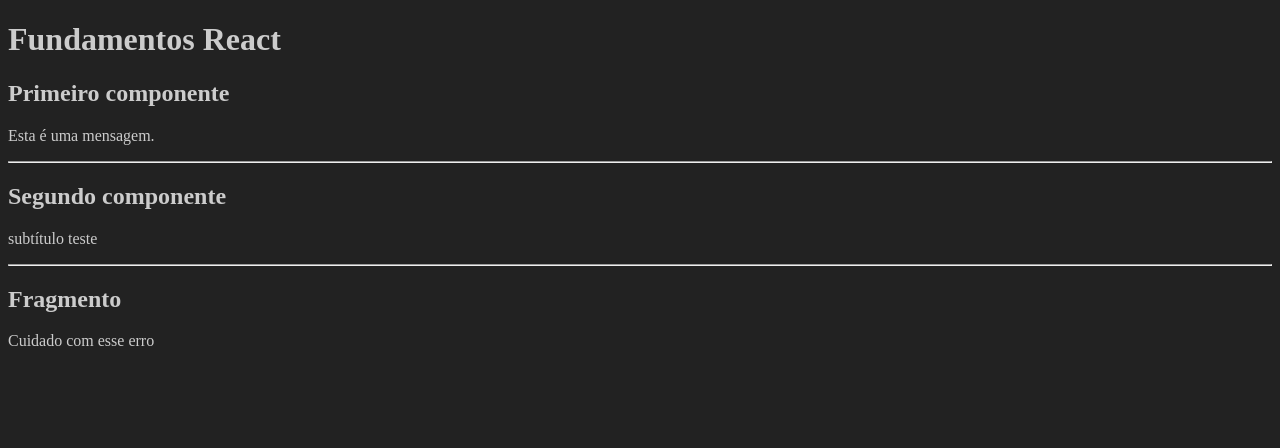
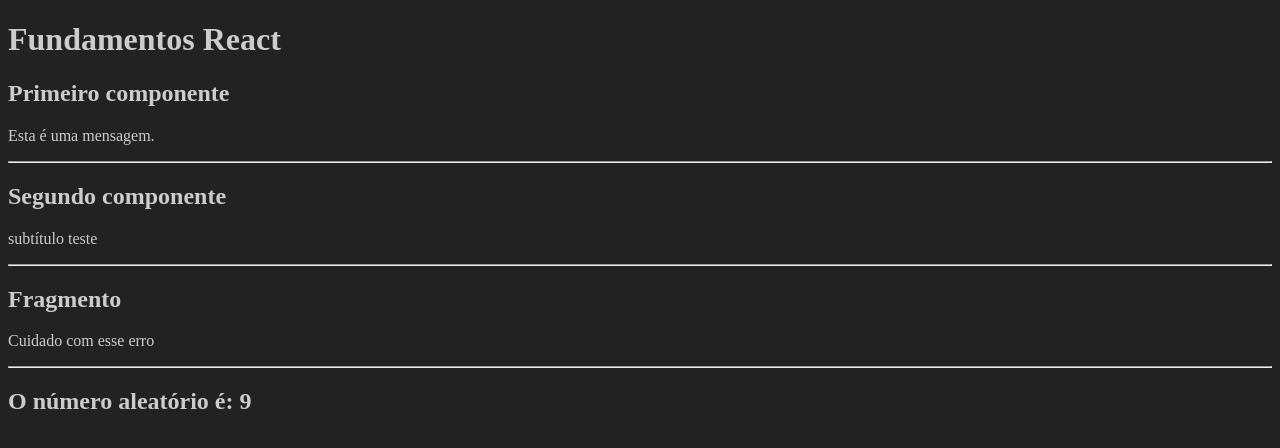
Before and after one commit to matheusrf96/fundamentos-react, a React (Create React App) app: page / in a window 1280 px wide. Shown: the top 448 px of the page. Built offline with nearby package versions, Linux system fonts and the light colour scheme.

Commit message:
Create random number component

```diff
--- a/src/App.jsx
+++ b/src/App.jsx
@@ -3,6 +3,7 @@
 import Primeiro from './components/basic/Primeiro'
 import ComParametro from "./components/basic/ComParametro"
 import Fragmento from "./components/basic/Fragmento"
+import Aleatorio from './components/basic/Aleatorio'
 
 
 const App = () => {
@@ -11,11 +12,9 @@
             <h1>Fundamentos React</h1>
 
             <Primeiro />
-            <ComParametro
-                titulo="Segundo componente"
-                subtitulo="subtítulo teste"
-            />
+            <ComParametro titulo="Segundo componente" subtitulo="subtítulo teste" />
             <Fragmento />
+            <Aleatorio min={0} max={10} />
         </div>
     )
 }
--- /dev/null
+++ b/src/components/basic/Aleatorio.jsx
@@ -0,0 +1,18 @@
+import React from 'react'
+
+
+const Aleatorio = (props) => {
+    const min = Math.ceil(props.min)
+    const max = Math.floor(props.max)
+    const randomNumber = Math.floor(Math.random() * (max - min)) + min
+
+    return (
+        <div>
+            <hr />
+
+            <h2>O número aleatório é: <strong>{ randomNumber }</strong></h2>
+        </div>
+    )
+}
+
+export default Aleatorio
```
